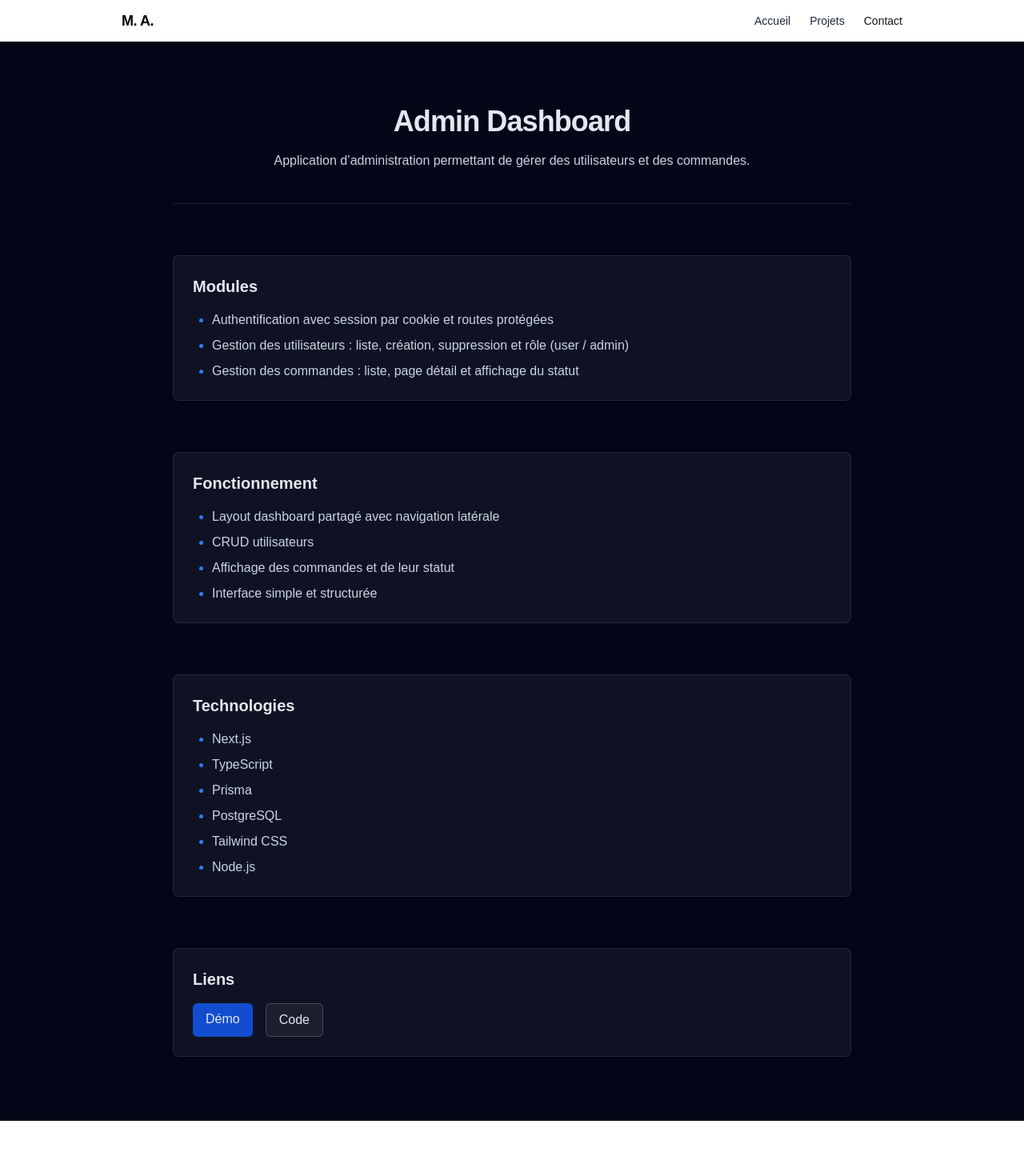
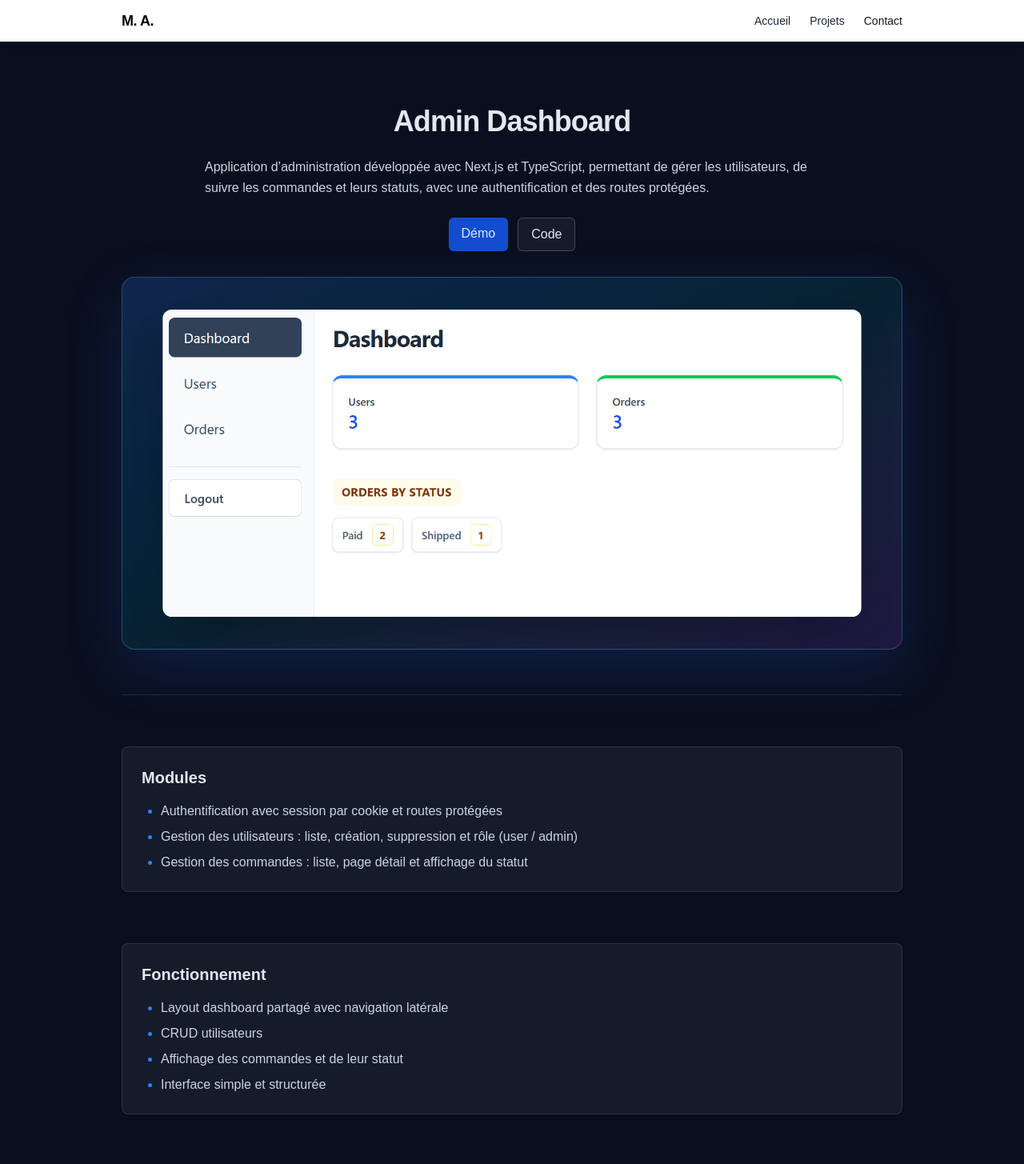
Before and after one commit to m-amroune/portfolio, a Next.js app: page /projects/admin-dashboard in a window 1280 px wide. Shown: the top 1455 px of the page at 80% size. Before the commit the page ends 1401 px from the top, so only its background shows below. Built offline with nearby package versions, Linux system fonts and the light colour scheme.

Commit message:
refactor: redesign Admin Dashboard project page

```diff
--- a/app/projects/admin-dashboard/page.tsx
+++ b/app/projects/admin-dashboard/page.tsx
@@ -1,4 +1,6 @@
 "use client";
+
+import Image from "next/image";
 
 import Navbar from "../../../components/Navbar";
 import ContactModal from "../../../components/ContactModal";
@@ -9,18 +11,55 @@ export default function AdminDashboardPage() {
       <Navbar />
       <ContactModal />
 
-      <main className="min-h-screen bg-[#020617] text-slate-200">
-        <div className="max-w-4xl mx-auto px-6 py-20 space-y-16">
-          <header className="space-y-4 pb-10 border-b border-white/10 text-center">
-            <h1 className="text-4xl font-bold tracking-tight">
-              Admin Dashboard
-            </h1>
+      <main className="min-h-screen bg-[#0A0F1F] text-slate-200">
+        <div className="mx-auto max-w-5xl space-y-16 px-6 py-20">
+          <section className="space-y-8 border-b border-white/10 pb-14">
+            {/* Project introduction */}
+            <header className="space-y-6 text-center">
+              <h1 className="text-3xl font-bold tracking-tight md:text-4xl">
+                Admin Dashboard
+              </h1>
 
-            <p className="text-slate-300 max-w-2xl mx-auto leading-relaxed">
-              Application d’administration permettant de gérer des utilisateurs
-              et des commandes.
-            </p>
-          </header>
+              <p className="mx-auto max-w-3xl text-left leading-relaxed text-slate-300">
+                Application d’administration développée avec Next.js et
+                TypeScript, permettant de gérer les utilisateurs, de suivre les
+                commandes et leurs statuts, avec une authentification et des
+                routes protégées.
+              </p>
+
+              <div className="flex flex-wrap justify-center gap-3">
+                <a
+                  href="https://admin-dashboard-m-amroune.vercel.app/login"
+                  target="_blank"
+                  rel="noopener noreferrer"
+                  className="rounded-md bg-blue-600/80 px-4 py-2 transition hover:bg-blue-600"
+                >
+                  Démo
+                </a>
+
+                <a
+                  href="https://github.com/m-amroune/admin-dashboard"
+                  target="_blank"
+                  rel="noopener noreferrer"
+                  className="rounded-md border border-white/20 bg-white/5 px-4 py-2 transition hover:bg-white/10"
+                >
+                  Code
+                </a>
+              </div>
+            </header>
+
+            {/* Project preview */}
+            <div className="group overflow-hidden rounded-2xl border border-blue-300/25 bg-gradient-to-br from-blue-500/20 via-cyan-400/10 to-violet-500/15 p-6 md:p-8 shadow-[0_24px_70px_rgba(37,99,235,0.18)] transition-all duration-500 hover:border-blue-300/45 hover:shadow-[0_28px_85px_rgba(37,99,235,0.3)]">
+              <Image
+                src="/projects/admin_dashboard.png"
+                alt="Aperçu de l’Admin Dashboard"
+                width={1200}
+                height={750}
+                className="h-auto w-full scale-[0.96] rounded-xl shadow-2xl transition-transform duration-500 ease-out group-hover:scale-100"
+                priority
+              />
+            </div>
+          </section>
 
           <section className="space-y-4 p-6 rounded-lg bg-white/5 border border-white/10 shadow-sm">
             <h2 className="text-xl font-semibold">Modules</h2>
@@ -60,30 +99,6 @@ export default function AdminDashboardPage() {
               <li>Node.js</li>
             </ul>
           </section>
-
-          <section className="space-y-4 p-6 rounded-lg bg-white/5 border border-white/10 shadow-sm">
-            <h2 className="text-xl font-semibold">Liens</h2>
-
-            <div className="flex gap-4">
-              <a
-                href="https://admin-dashboard-m-amroune.vercel.app/login"
-                target="_blank"
-                rel="noopener noreferrer"
-                className="px-4 py-2 rounded-md bg-blue-600/80 backdrop-blur hover:bg-blue-600 transition"
-              >
-                Démo
-              </a>
-
-              <a
-                href="https://github.com/m-amroune/admin-dashboard"
-                target="_blank"
-                rel="noopener noreferrer"
-                className="px-4 py-2 rounded-md border border-white/20 bg-white/5 hover:bg-white/10 transition"
-              >
-                Code
-              </a>
-            </div>
-          </section>
         </div>
       </main>
     </>
```
